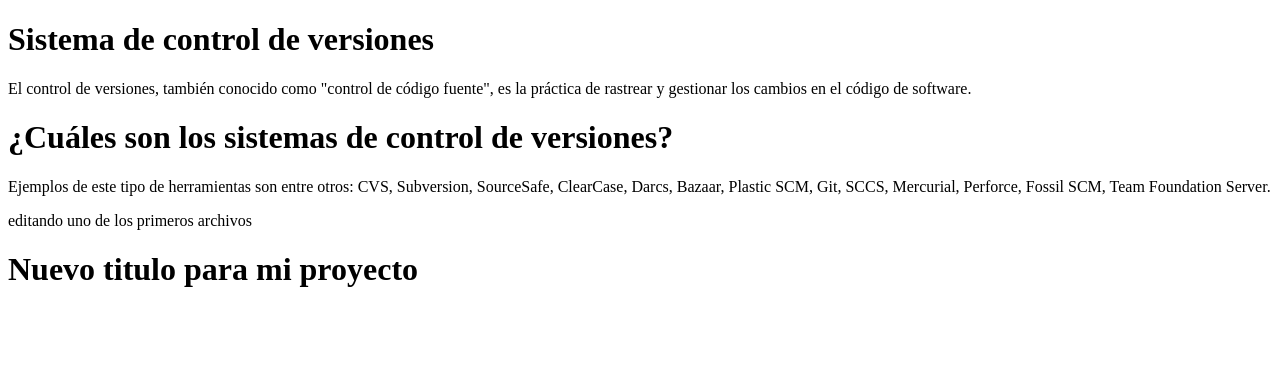
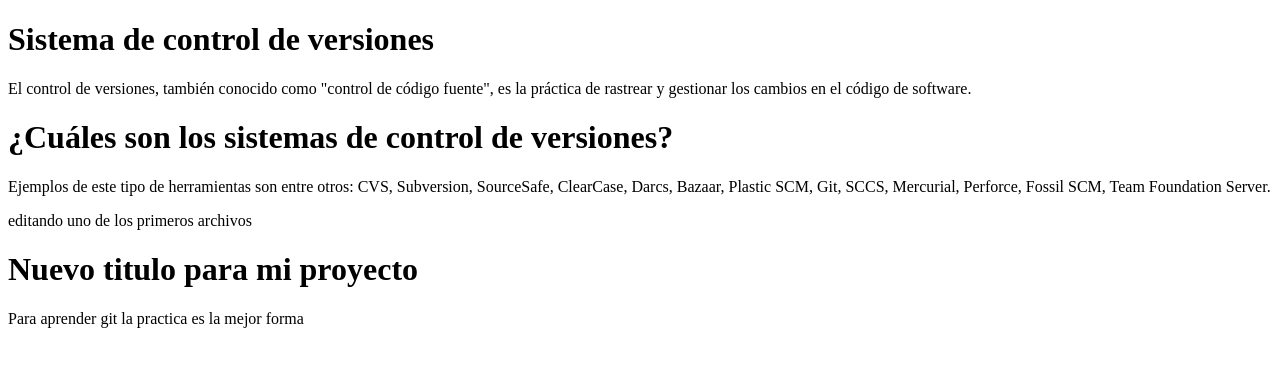
Before and after one commit to f4b12n/Evidencia2, a plain HTML site: page index.html in a window 1280 px wide. Drawn offline with Linux system fonts and the light colour scheme.

Commit message:
Se agregó un uevo parrafo

```diff
--- a/index.html
+++ b/index.html
@@ -20,6 +20,9 @@
 
     <h1>Nuevo titulo para mi proyecto</h1>
 
+    <p>Para aprender git la practica es la mejor forma</p>
+
+
 
 </body>
 </html>
```
